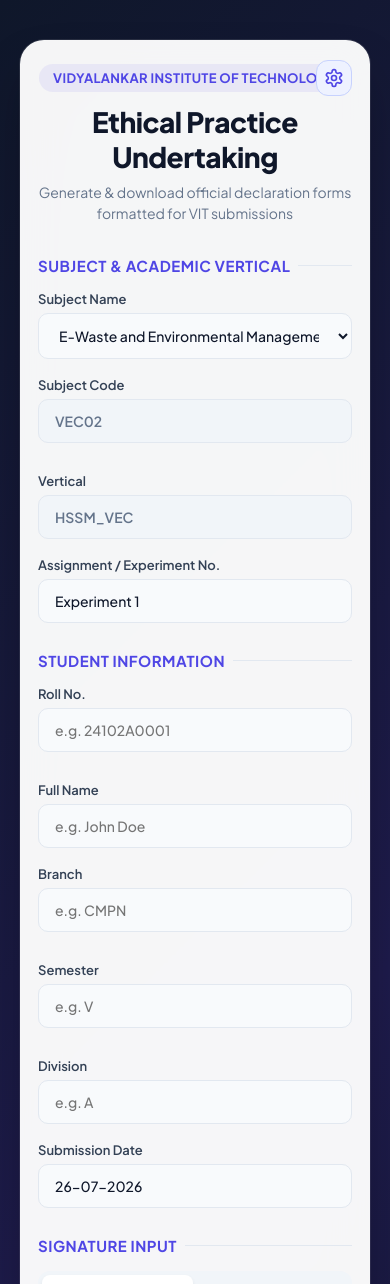
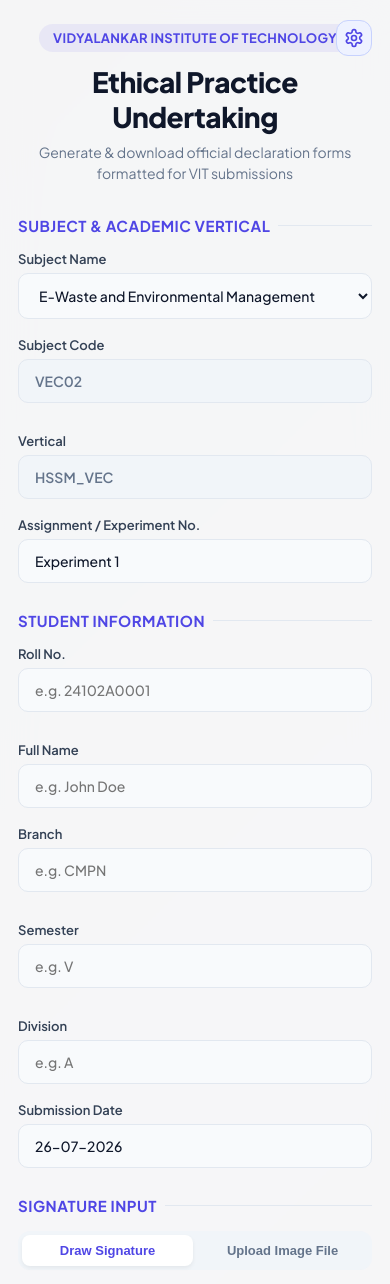
Before and after one commit to anisarve2006/Declaration-generator, a Flask app: page / in a window 390 px wide. Shown: the top 1284 px of the page. Run offline with Flask 2, Linux system fonts and the light colour scheme; parts of the project's set-up code (start-up, migrations or seed data) failed here and were passed over; some libraries are stand-ins or nearby versions.

Commit message:
Configure main card to take 100vw width in mobile view

```diff
--- a/templates/index.html
+++ b/templates/index.html
@@ -493,7 +493,14 @@
         }
 
         @media (max-width: 640px) {
+            body {
+                padding: 0 !important;
+            }
+
             .card {
+                width: 100vw !important;
+                max-width: 100vw !important;
+                border-radius: 0 !important;
                 padding: 24px 18px;
             }
 
```
Also changed, not shown: public/index.html (+7 -0 lines).
